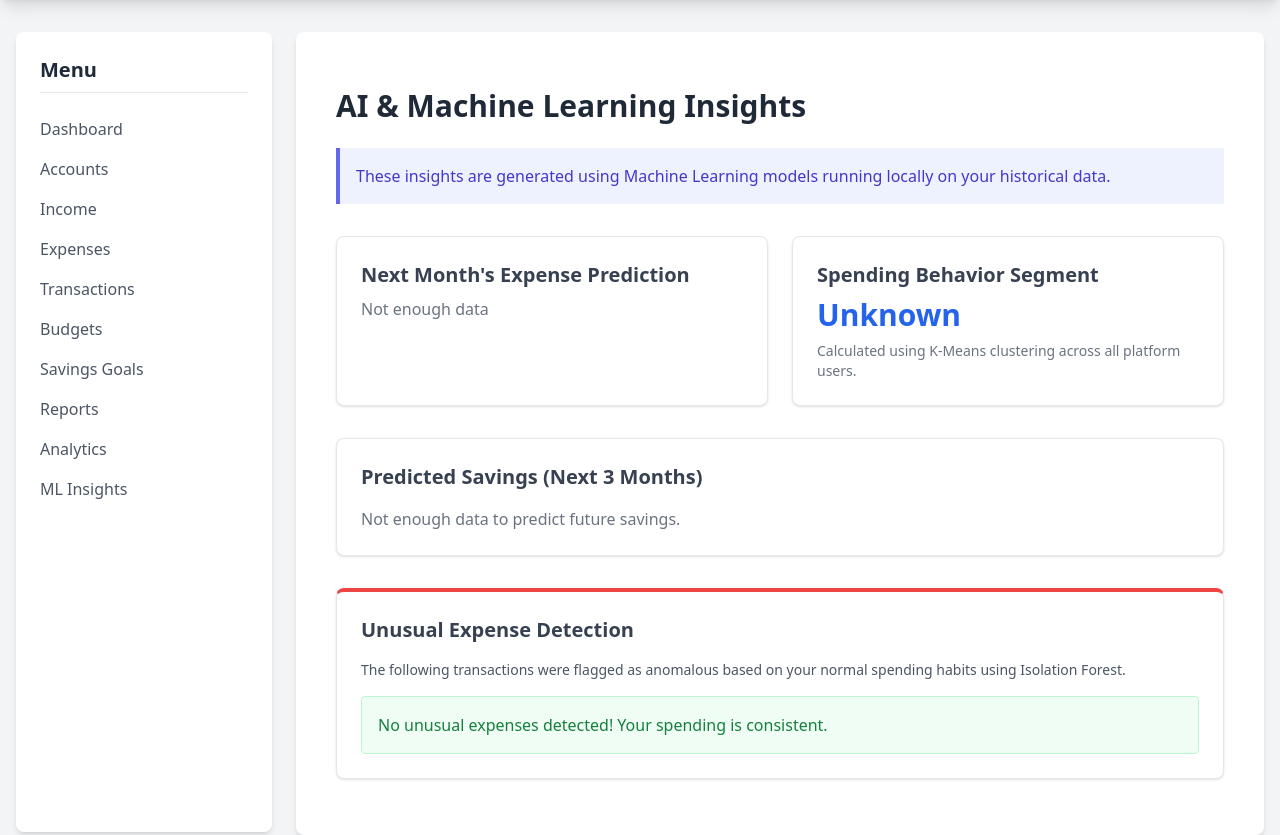
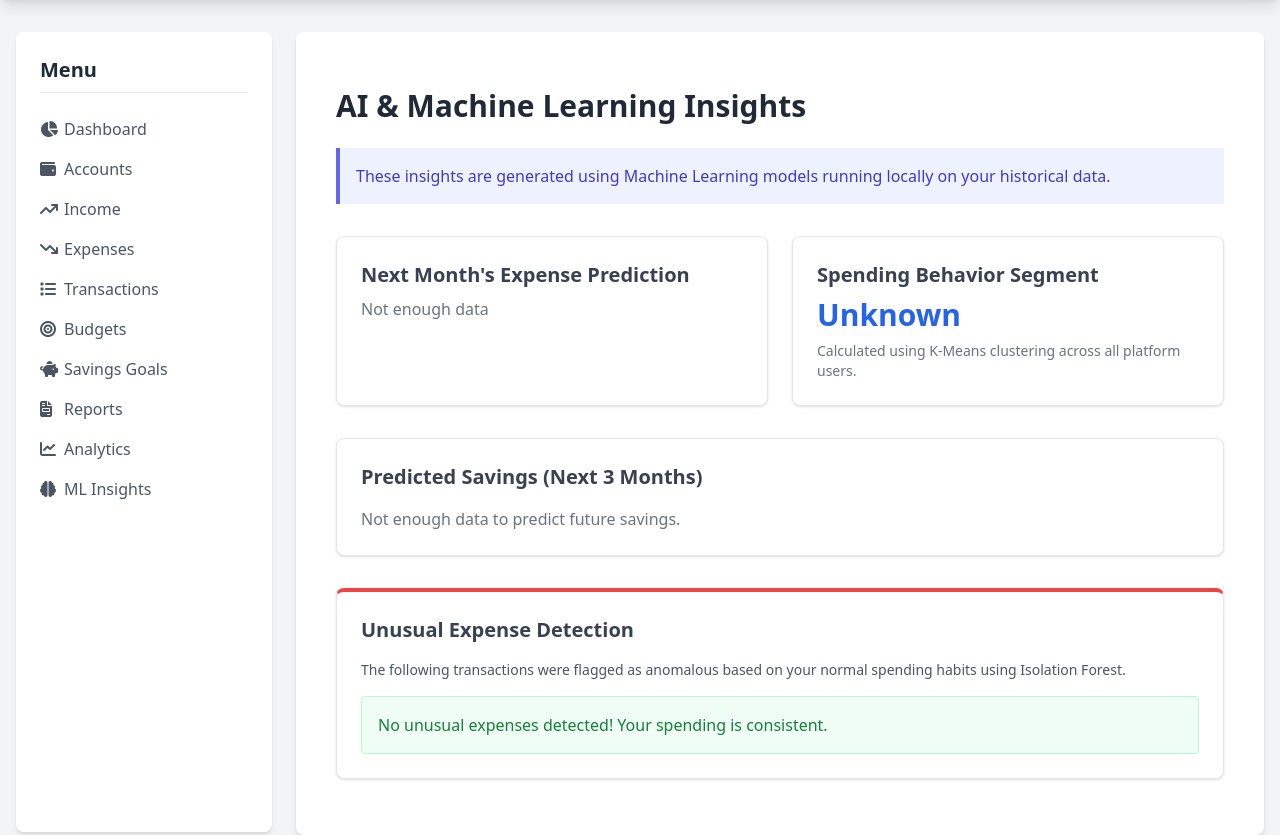
Before and after one commit to Saikiran-12345/finance_management_system, a Django app: page /ml/ in a window 1280 px wide. Shown: the part 60-895 px from the top of the page. Run offline with Django 4.2, Linux system fonts and the light colour scheme; the visitor is signed in with stand-in values (Sample User, id 1); data that the repository does not hold is empty; some libraries are stand-ins or nearby versions.

Commit message:
style: add FontAwesome icons to sidebar navigation

```diff
--- a/templates/base.html
+++ b/templates/base.html
@@ -5,6 +5,7 @@
     <meta name="viewport" content="width=device-width, initial-scale=1.0">
     <title>{% block title %}Personal Finance Management{% endblock %}</title>
     <script src="https://cdn.tailwindcss.com"></script>
+    <link rel="stylesheet" href="https://cdnjs.cloudflare.com/ajax/libs/font-awesome/6.4.0/css/all.min.css">
     <style>
         body { font-family: 'Segoe UI', Tahoma, Geneva, Verdana, sans-serif; background-color: #f3f4f6; }
     </style>
@@ -33,16 +34,16 @@
         <aside class="w-64 bg-white rounded-lg shadow-md p-6 mr-6 hidden md:block h-screen sticky top-8">
             <h2 class="text-xl font-bold mb-6 text-gray-800 border-b pb-2">Menu</h2>
             <ul class="space-y-4">
-                <li><a href="{% url 'dashboard' %}" class="text-gray-600 hover:text-blue-600 transition-colors">Dashboard</a></li>
-                <li><a href="{% url 'accounts:account-list' %}" class="text-gray-600 hover:text-blue-600 transition-colors">Accounts</a></li>
-                <li><a href="{% url 'income:income-list' %}" class="text-gray-600 hover:text-blue-600 transition-colors">Income</a></li>
-                <li><a href="{% url 'expenses:expense-list' %}" class="text-gray-600 hover:text-blue-600 transition-colors">Expenses</a></li>
-                <li><a href="{% url 'transactions:transaction-list' %}" class="text-gray-600 hover:text-blue-600 transition-colors">Transactions</a></li>
-                <li><a href="{% url 'budgets:budget-list' %}" class="text-gray-600 hover:text-blue-600 transition-colors">Budgets</a></li>
-                <li><a href="{% url 'savings:savingsgoal-list' %}" class="text-gray-600 hover:text-blue-600 transition-colors">Savings Goals</a></li>
-                <li><a href="{% url 'reports' %}" class="text-gray-600 hover:text-blue-600 transition-colors">Reports</a></li>
-                <li><a href="{% url 'analytics-dashboard' %}" class="text-gray-600 hover:text-blue-600 transition-colors">Analytics</a></li>
-                <li><a href="{% url 'ml_insights' %}" class="text-gray-600 hover:text-blue-600 transition-colors">ML Insights</a></li>
+                <li><a href="{% url 'dashboard' %}" class="flex items-center text-gray-600 hover:text-blue-600 transition-colors"><i class="fas fa-chart-pie w-6"></i> Dashboard</a></li>
+                <li><a href="{% url 'accounts:account-list' %}" class="flex items-center text-gray-600 hover:text-blue-600 transition-colors"><i class="fas fa-wallet w-6"></i> Accounts</a></li>
+                <li><a href="{% url 'income:income-list' %}" class="flex items-center text-gray-600 hover:text-blue-600 transition-colors"><i class="fas fa-arrow-trend-up w-6"></i> Income</a></li>
+                <li><a href="{% url 'expenses:expense-list' %}" class="flex items-center text-gray-600 hover:text-blue-600 transition-colors"><i class="fas fa-arrow-trend-down w-6"></i> Expenses</a></li>
+                <li><a href="{% url 'transactions:transaction-list' %}" class="flex items-center text-gray-600 hover:text-blue-600 transition-colors"><i class="fas fa-list w-6"></i> Transactions</a></li>
+                <li><a href="{% url 'budgets:budget-list' %}" class="flex items-center text-gray-600 hover:text-blue-600 transition-colors"><i class="fas fa-bullseye w-6"></i> Budgets</a></li>
+                <li><a href="{% url 'savings:savingsgoal-list' %}" class="flex items-center text-gray-600 hover:text-blue-600 transition-colors"><i class="fas fa-piggy-bank w-6"></i> Savings Goals</a></li>
+                <li><a href="{% url 'reports' %}" class="flex items-center text-gray-600 hover:text-blue-600 transition-colors"><i class="fas fa-file-invoice w-6"></i> Reports</a></li>
+                <li><a href="{% url 'analytics-dashboard' %}" class="flex items-center text-gray-600 hover:text-blue-600 transition-colors"><i class="fas fa-chart-line w-6"></i> Analytics</a></li>
+                <li><a href="{% url 'ml_insights' %}" class="flex items-center text-gray-600 hover:text-blue-600 transition-colors"><i class="fas fa-brain w-6"></i> ML Insights</a></li>
             </ul>
         </aside>
         {% endif %}
```
